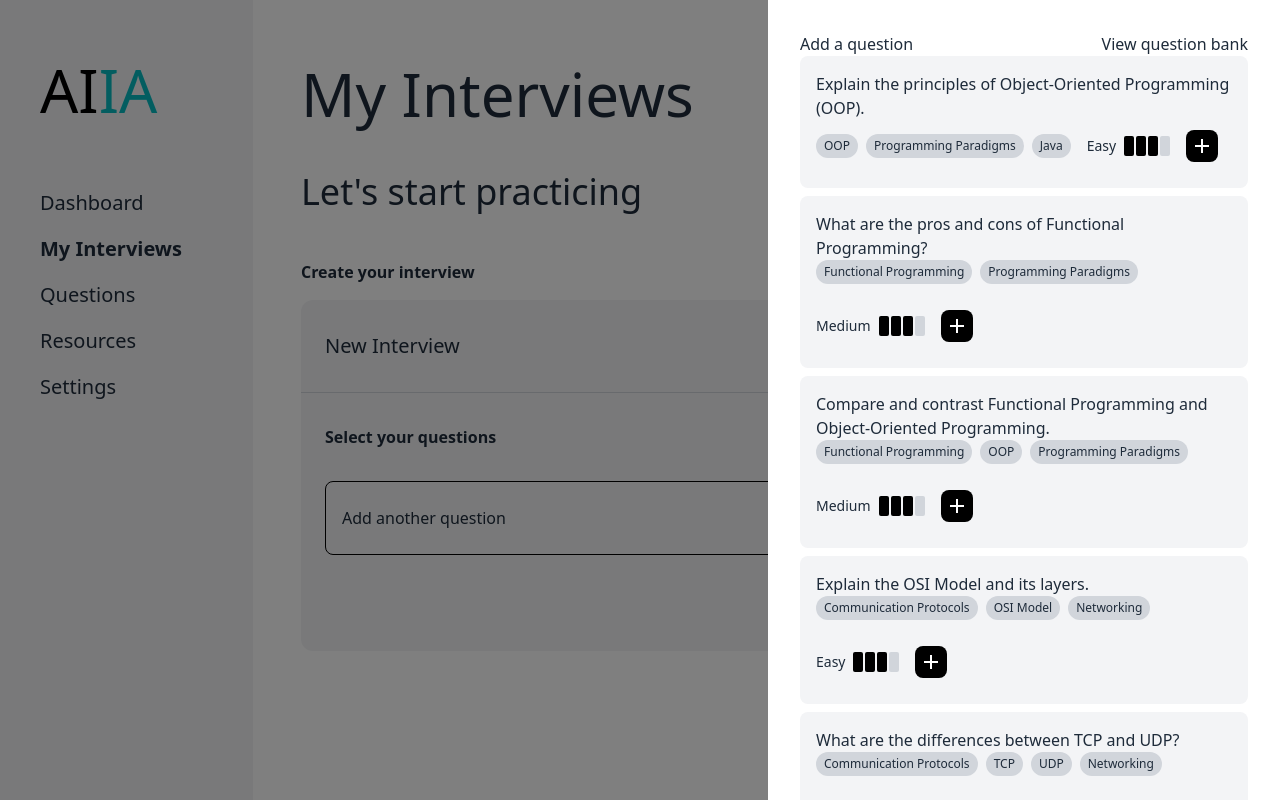
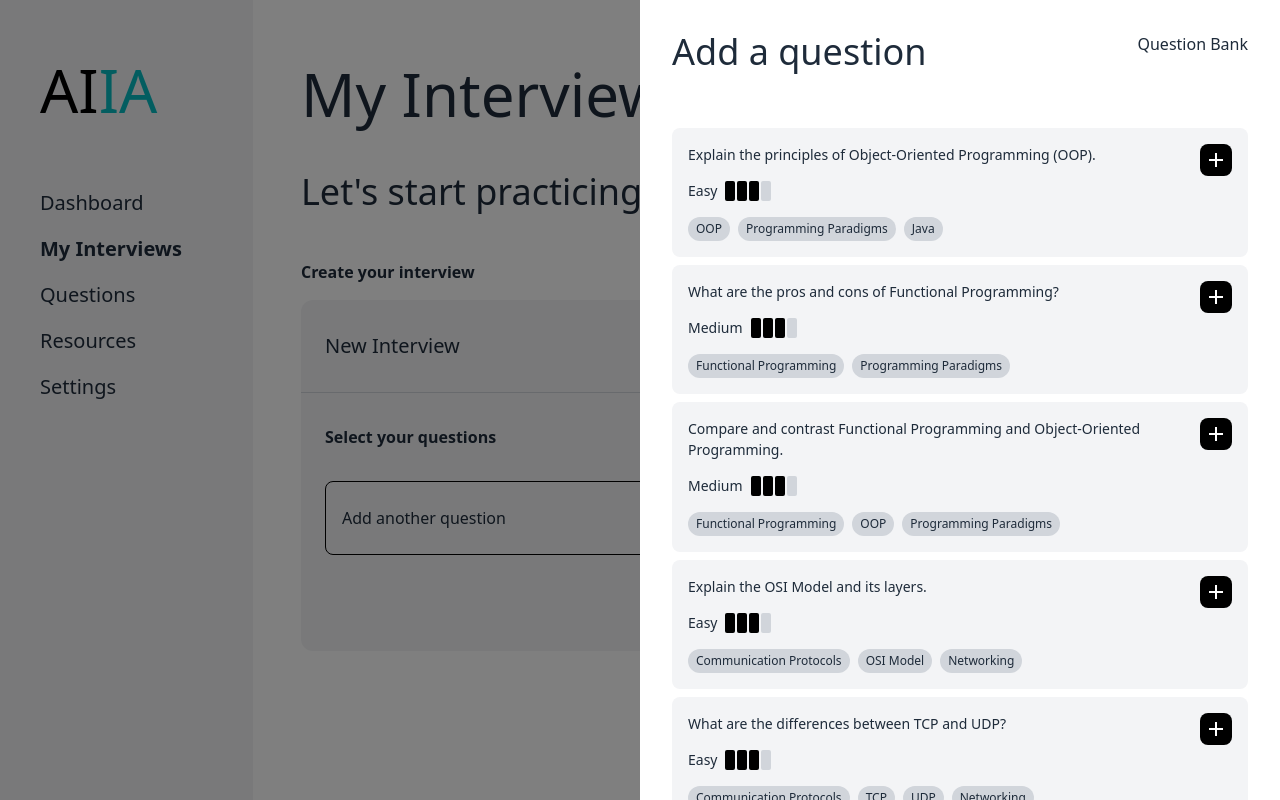
Before and after one commit to HurricaneSKC/AIInterviewAssistant, a Next.js app in the folder UserFrontEndUI/: page /dashboard/my-interviews in a window 1280 px wide. Both pictures are taken after a click on the button 1188 px from the left and 437 px from the top of the page. Built offline with nearby package versions, Linux system fonts and the light colour scheme.

Commit message:
updates styling on question selector and questions

```diff
--- a/UserFrontEndUI/components/Question/QuestionToAdd.tsx
+++ b/UserFrontEndUI/components/Question/QuestionToAdd.tsx
@@ -3,12 +3,6 @@ import Tag from "./Tag";
 import useQuestionPlaylistStore, {
   Question,
 } from "../../app/data/stores/questionPlaylist";
-
-interface Props {
-  question: string;
-  difficulty: string;
-  tags: string[];
-}
 
 export const QuestionToAdd = ({
   id,
@@ -25,22 +19,25 @@ export const QuestionToAdd = ({
   console.log("QuestionToAdd", id, question, difficulty, tags);
 
   return (
-    <div className="bg-gray-100 rounded-lg p-4 flex w-full justify-between items-center flex-wrap">
-      <h3 className="md:mb-0 mb-4">{question}</h3>
-
-      <div className="flex flex-wrap items-center gap-4">
-        <div className="tags flex gap-2 items-center">
-          {tags.map((tag) => (
-            <Tag key={tag} tag={tag} />
-          ))}
-        </div>
-        <div className="difficulty flex py-4">
+    <div className="bg-gray-100 rounded-lg p-4 flex w-full justify-between gap-x-1">
+      <div className="flex flex-col gap-y-4">
+        <h3 className="text-[14px]">{question}</h3>
+        {/* <p className="text-sm">{category}</p> */}
+        <div className="difficulty flex">
           <p className="mr-2 text-sm">{difficulty}</p>
           <div className="flex">
             <div className="h-[20px] w-[10px] bg-black rounded-sm mr-[2px]"></div>
             <div className="h-[20px] w-[10px] bg-black rounded-sm mr-[2px]"></div>
             <div className="h-[20px] w-[10px] bg-black rounded-sm mr-[2px]"></div>
             <div className="h-[20px] w-[10px] bg-gray-300 rounded-sm"></div>
+          </div>
+        </div>
+        <div className="flex flex-wrap items-center gap-4">
+          <div className="tags flex flex-wrap gap-2 items-center">
+            {tags.map((tag) => (
+              <Tag key={tag} tag={tag} />
+            ))}
+          </div>
         </div>
       </div>
       <button
@@ -59,6 +56,5 @@ export const QuestionToAdd = ({
         <AddIcon />
       </button>
     </div>
-    </div>
   );
 };
--- a/UserFrontEndUI/components/QuestionSelector.tsx
+++ b/UserFrontEndUI/components/QuestionSelector.tsx
@@ -1,6 +1,8 @@
 import React from "react";
 import { QuestionToAdd } from "./Question/QuestionToAdd";
 import MockQuestionData from "../app/data/questionData.json";
+import Link from "next/link";
+import H2 from "./textTags/H2";
 
 interface Props {
   toggleQuestionSelector: React.Dispatch<React.SetStateAction<boolean>>;
@@ -23,14 +25,14 @@ const QuestionSelector = ({ toggleQuestionSelector }: Props) => {
         onClick={() => toggleQuestionSelector(false)}
         className="fixed top-0 right-0 bottom-0 left-0 bg-[rgba(0,0,0,0.5)]"
       >
-        <div
-          onClick={(e) => e.stopPropagation()}
-          className="flex p-8 flex-col overflow-y-auto fixed top-0 right-0 bottom-0 lg:w-[40vw] w-full bg-white"
-        >
-          <div className="flex justify-between">
-            <h3>Add a question</h3>
-            <a>View question bank</a>
+        <div className="flex p-8 flex-col overflow-y-auto fixed top-0 right-0 bottom-0 lg:w-[50vw] w-full bg-white">
+          <div className="flex justify-between mb-2">
+            <H2 text="Add a question" />
+            <Link href={"/dashboard/questions"}>Question Bank</Link>
           </div>
+
+          {/*filter questions by category, difficulty or tag with search inputs suggested dropdown with preselects */}
+
           <div className="flex-grow w-full grid grid-cols-1 gap-2">
             {questions.map((question) => (
               <QuestionToAdd
@@ -43,9 +45,6 @@ const QuestionSelector = ({ toggleQuestionSelector }: Props) => {
                 tags={question.tags}
               />
             ))}
-            {/* <QuestionToAdd />
-            <QuestionToAdd />
-            <QuestionToAdd /> */}
           </div>
         </div>
       </div>
```
Lines whose indentation alone changed are shown as unchanged.
